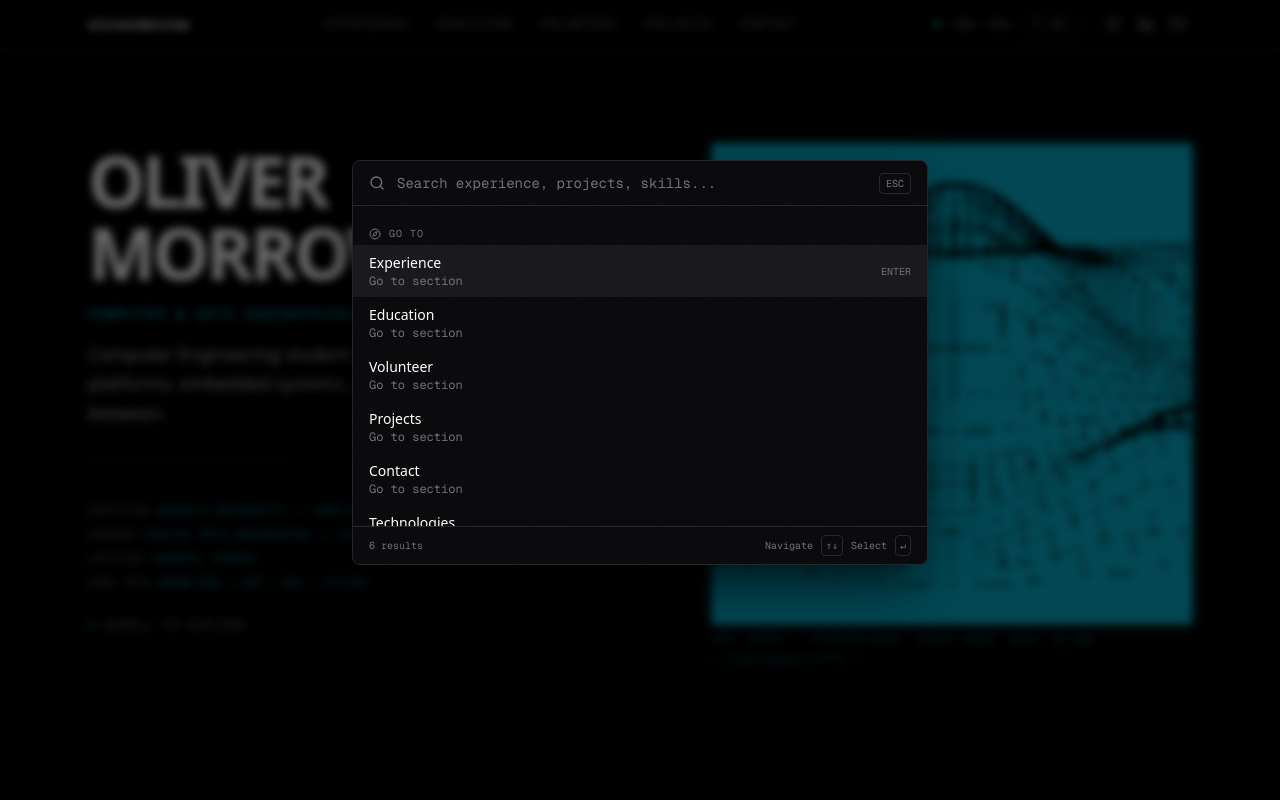
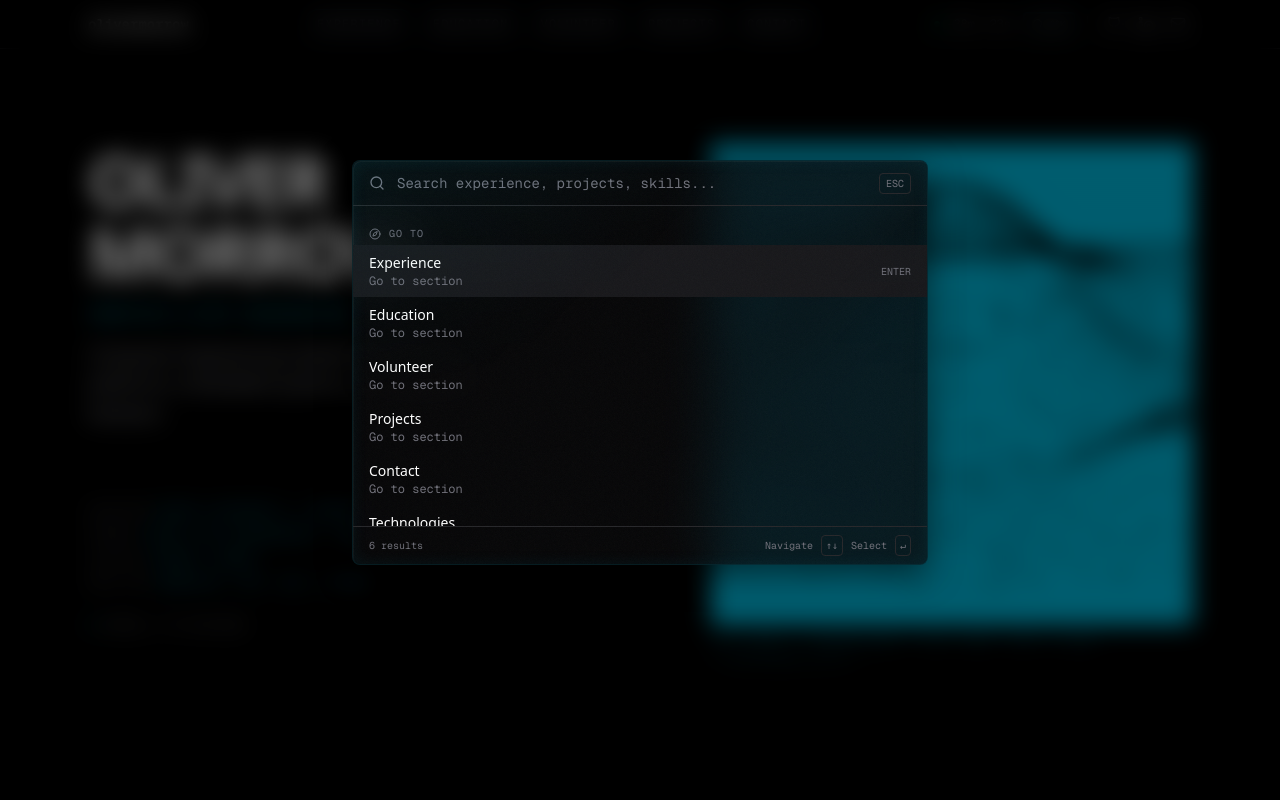
Before and after one commit to oliver-morrow/oliver-morrow-site, a Next.js app: page / in a window 1280 px wide. Both pictures are taken after a click on the button "⌘K". Shown: the top 800 px of the page. Built offline with nearby package versions, Linux system fonts and the light colour scheme.

Commit message:
Implement liquid glass design elements across components

```diff
--- a/src/app/globals.css
+++ b/src/app/globals.css
@@ -24,6 +24,13 @@
   /* Borders */
   --color-border: #27272a;      /* zinc-800 */
   --color-border-hover: rgba(6, 182, 212, 0.5);
+
+  /* Liquid Glass */
+  --color-glass-bg: rgba(9, 9, 11, 0.6);
+  --color-glass-border: rgba(6, 182, 212, 0.12);
+  --color-glass-border-hover: rgba(6, 182, 212, 0.3);
+  --color-glass-specular: rgba(6, 182, 212, 0.08);
+  --color-glass-shine: rgba(255, 255, 255, 0.04);
 }
 
 /* ── Base resets ─────────────────────────────────────────────── */
@@ -79,6 +86,124 @@ section[id] {
   background-size: 128px 128px;
 }
 
+/* ── Liquid Glass material ──────────────────────────────────── */
+
+.glass {
+  background: var(--color-glass-bg);
+  backdrop-filter: blur(16px) saturate(150%);
+  -webkit-backdrop-filter: blur(16px) saturate(150%);
+  border: 1px solid var(--color-glass-border);
+  box-shadow:
+    0 0 20px rgba(6, 182, 212, 0.04),
+    inset 1px 1px 0 var(--color-glass-shine),
+    inset 0 0 12px var(--color-glass-specular);
+  transition: border-color 0.2s ease, box-shadow 0.2s ease;
+}
+
+.glass:hover {
+  border-color: var(--color-glass-border-hover);
+  box-shadow:
+    0 0 30px rgba(6, 182, 212, 0.08),
+    inset 1px 1px 0 rgba(255, 255, 255, 0.06),
+    inset 0 0 16px rgba(6, 182, 212, 0.12);
+}
+
+.glass-heavy {
+  background: rgba(9, 9, 11, 0.8);
+  backdrop-filter: blur(24px) saturate(150%);
+  -webkit-backdrop-filter: blur(24px) saturate(150%);
+  border: 1px solid var(--color-glass-border);
+  box-shadow:
+    0 8px 32px rgba(0, 0, 0, 0.5),
+    inset 1px 1px 0 var(--color-glass-shine),
+    inset 0 0 16px var(--color-glass-specular);
+}
+
+.glass-light {
+  background: rgba(9, 9, 11, 0.5);
+  backdrop-filter: blur(8px) saturate(120%);
+  -webkit-backdrop-filter: blur(8px) saturate(120%);
+  border: 1px solid var(--color-glass-border);
+  box-shadow:
+    inset 1px 1px 0 var(--color-glass-shine),
+    inset 0 0 8px var(--color-glass-specular);
+}
+
+.glass-specular::after {
+  content: "";
+  position: absolute;
+  inset: 0;
+  border-radius: inherit;
+  pointer-events: none;
+  z-index: 1;
+  background: linear-gradient(
+    135deg,
+    rgba(6, 182, 212, 0.08) 0%,
+    transparent 40%,
+    transparent 60%,
+    rgba(6, 182, 212, 0.03) 100%
+  );
+  mask-image: linear-gradient(to bottom, black 0%, transparent 60%);
+  -webkit-mask-image: linear-gradient(to bottom, black 0%, transparent 60%);
+}
+
+.glass-backdrop {
+  background: rgba(0, 0, 0, 0.5);
+  backdrop-filter: blur(12px) saturate(120%);
+  -webkit-backdrop-filter: blur(12px) saturate(120%);
+}
+
+.glass-input {
+  background: rgba(9, 9, 11, 0.4);
+  backdrop-filter: blur(8px);
+  -webkit-backdrop-filter: blur(8px);
+  border: 1px solid var(--color-glass-border);
+  box-shadow: inset 0 0 8px rgba(6, 182, 212, 0.04);
+  transition: border-color 0.15s ease, box-shadow 0.15s ease;
+}
+
+.glass-input:focus {
+  border-color: var(--color-accent);
+  box-shadow:
+    inset 0 0 12px rgba(6, 182, 212, 0.08),
+    0 0 8px rgba(6, 182, 212, 0.1);
+}
+
+@supports not (backdrop-filter: blur(1px)) {
+  .glass,
+  .glass-heavy,
+  .glass-light {
+    background: var(--color-card);
+    border-color: var(--color-border);
+    box-shadow: none;
+  }
+  .glass-backdrop {
+    background: rgba(0, 0, 0, 0.8);
+  }
+  .glass-input {
+    background: var(--color-card);
+  }
+}
+
+@media (prefers-reduced-motion: reduce) {
+  .glass,
+  .glass-heavy,
+  .glass-light {
+    transition: none;
+  }
+}
+
+@media (max-width: 640px) {
+  .glass {
+    backdrop-filter: blur(8px) saturate(120%);
+    -webkit-backdrop-filter: blur(8px) saturate(120%);
+  }
+  .glass-heavy {
+    backdrop-filter: blur(12px) saturate(120%);
+    -webkit-backdrop-filter: blur(12px) saturate(120%);
+  }
+}
+
 /* ── Status indicator pulse ──────────────────────────────────── */
 @keyframes pulse-dot {
   0%,
--- a/src/components/ContactSection.tsx
+++ b/src/components/ContactSection.tsx
@@ -17,10 +17,10 @@ const socialLinks = [
 ];
 
 const inputClasses = cn(
-  "w-full bg-card border border-border rounded-lg px-3 py-2.5",
+  "w-full glass-input rounded-lg px-3 py-2.5",
   "font-mono text-sm text-text-primary placeholder:text-text-muted/40",
-  "outline-none transition-colors duration-150",
-  "focus:border-accent caret-cyan-500",
+  "outline-none",
+  "caret-cyan-500",
 );
 
 export default function ContactSection() {
@@ -149,10 +149,12 @@ export default function ContactSection() {
                 type="submit"
                 disabled={isSubmitting}
                 className={cn(
+                  "relative overflow-hidden",
                   "font-mono text-sm uppercase tracking-widest px-6 py-2.5 rounded-lg",
-                  "border border-accent text-accent font-bold",
+                  "glass-light glass-specular",
+                  "border-glass-border-hover text-accent font-bold",
                   "transition-all duration-150",
-                  "hover:bg-accent/10 hover:shadow-[0_0_12px_rgba(6,182,212,0.3)]",
+                  "hover:border-accent hover:shadow-[0_0_20px_rgba(6,182,212,0.2),inset_0_0_12px_rgba(6,182,212,0.1)]",
                   "active:scale-[0.97]",
                   "disabled:opacity-50 disabled:cursor-not-allowed",
                 )}
--- a/src/components/EducationSection.tsx
+++ b/src/components/EducationSection.tsx
@@ -17,9 +17,8 @@ export default function EducationSection() {
               key={edu.school}
               className={cn(
                 "relative card-noise rounded-lg p-5",
-                "bg-card border border-border",
+                "glass glass-specular",
                 "transition-colors duration-200",
-                "hover:border-border-hover",
               )}
             >
               <div className="relative z-10">
--- a/src/components/ExpandableCard.tsx
+++ b/src/components/ExpandableCard.tsx
@@ -60,7 +60,7 @@ export default function ExpandableCard({
                 {/* Backdrop */}
                 <motion.div
                   key={`backdrop-${id}`}
-                  className="fixed inset-0 z-[60] bg-black/60 backdrop-blur-[4px]"
+                  className="fixed inset-0 z-[60] glass-backdrop"
                   initial={{ opacity: 0 }}
                   animate={{ opacity: 1 }}
                   exit={{ opacity: 0 }}
@@ -73,8 +73,7 @@ export default function ExpandableCard({
                   <motion.div
                     layoutId={`card-${id}`}
                     className={cn(
-                      "relative card-noise rounded-lg",
-                      "bg-card border border-border",
+                      "relative card-noise rounded-lg glass-heavy glass-specular",
                       "w-full max-w-2xl max-h-[80vh] overflow-y-auto",
                       "pointer-events-auto",
                     )}
--- a/src/components/ExperienceSection.tsx
+++ b/src/components/ExperienceSection.tsx
@@ -19,9 +19,8 @@ export default function ExperienceSection() {
               id={`exp-${exp.id}`}
               className={cn(
                 "relative card-noise rounded-lg p-5",
-                "bg-card border border-border",
+                "glass glass-specular",
                 "transition-colors duration-200",
-                "hover:border-border-hover",
               )}
               collapsedContent={
                 <div className="relative z-10">
--- a/src/components/Navbar.tsx
+++ b/src/components/Navbar.tsx
@@ -1,6 +1,7 @@
 "use client";
 
-import { useState, useEffect, useRef } from "react";
+import { useState, useEffect, useRef, useCallback } from "react";
+import { motion } from "framer-motion";
 import { Github, Linkedin, Mail, Search } from "lucide-react";
 import SpotlightSearch from "./SpotlightSearch";
 import { siteConfig } from "@/data/portfolio";
@@ -24,6 +25,8 @@ const socialLinks = [
 
 const BUILD_TIME = Number(process.env.NEXT_PUBLIC_BUILD_TIME) || Date.now();
 
+const DRAG_THRESHOLD = 5;
+
 function formatUptime(ms: number): string {
   const s = Math.floor(ms / 1000);
   const d = Math.floor(s / 86400);
@@ -38,6 +41,8 @@ function formatUptime(ms: number): string {
 export default function Navbar() {
   const [scrolled, setScrolled] = useState(false);
   const uptimeRef = useRef<HTMLSpanElement>(null);
+  const navRef = useRef<HTMLElement>(null);
+  const draggedRef = useRef(false);
 
   useEffect(() => {
     const onScroll = () => setScrolled(window.scrollY > 20);
@@ -57,14 +62,26 @@ export default function Navbar() {
     return () => clearInterval(id);
   }, []);
 
+  const handleNavClick = useCallback(
+    (e: React.MouseEvent, href: string) => {
+      if (draggedRef.current) {
+        e.preventDefault();
+        return;
+      }
+      e.preventDefault();
+      const el = document.querySelector(href);
+      el?.scrollIntoView({ behavior: "smooth" });
+    },
+    [],
+  );
+
   return (
     <header
       className={cn(
         "fixed top-0 left-0 right-0 z-50 transition-all duration-300",
-        "border-b border-border",
         scrolled
-          ? "bg-bg/80 backdrop-blur-md"
-          : "bg-bg/50 backdrop-blur-sm"
+          ? "glass glass-specular"
+          : "bg-bg/30 backdrop-blur-sm border-b border-border/50"
       )}
     >
       <div className="mx-auto max-w-6xl px-4 sm:px-6">
@@ -77,20 +94,50 @@ export default function Navbar() {
             olivermorrow
           </a>
 
-          {/* Center — nav links */}
-          <nav className="hidden md:flex items-center gap-1">
+          {/* Center — draggable glass nav pills */}
+          <nav ref={navRef} className="hidden md:flex items-center gap-1.5">
             {navLinks.map((link) => (
-              <a
+              <motion.a
                 key={link.href}
                 href={link.href}
+                drag
+                dragConstraints={navRef}
+                dragElastic={0.15}
+                dragTransition={{
+                  bounceStiffness: 300,
+                  bounceDamping: 20,
+                }}
+                onDragStart={() => {
+                  draggedRef.current = false;
+                }}
+                onDrag={(_, info) => {
+                  if (
+                    Math.abs(info.offset.x) > DRAG_THRESHOLD ||
+                    Math.abs(info.offset.y) > DRAG_THRESHOLD
+                  ) {
+                    draggedRef.current = true;
+                  }
+                }}
+                onDragEnd={() => {
+                  setTimeout(() => {
+                    draggedRef.current = false;
+                  }, 50);
+                }}
+                onClick={(e) => handleNavClick(e, link.href)}
+                whileTap={{ scale: 0.96 }}
                 className={cn(
-                  "px-3 py-1.5 rounded font-mono text-xs uppercase tracking-widest",
-                  "text-text-muted hover:text-accent hover:bg-accent-glow",
-                  "transition-all duration-200"
+                  "px-3 py-1.5 rounded-full font-mono text-xs uppercase tracking-widest",
+                  "text-text-muted hover:text-accent",
+                  "bg-[rgba(9,9,11,0.4)] border border-glass-specular",
+                  "backdrop-blur-sm",
+                  "hover:border-glass-border-hover hover:bg-[rgba(6,182,212,0.06)]",
+                  "hover:shadow-[0_0_8px_rgba(6,182,212,0.1)]",
+                  "transition-all duration-200",
+                  "cursor-grab active:cursor-grabbing select-none",
                 )}
               >
                 {link.label}
-              </a>
+              </motion.a>
             ))}
           </nav>
 
@@ -107,7 +154,7 @@ export default function Navbar() {
               }
               className={cn(
                 "hidden sm:flex items-center gap-1.5 px-2 py-1 rounded",
-                "border border-border hover:border-border-hover",
+                "glass-light",
                 "font-mono text-[10px] text-text-muted hover:text-accent",
                 "transition-all duration-200",
               )}
--- a/src/components/ProjectGrid.tsx
+++ b/src/components/ProjectGrid.tsx
@@ -20,10 +20,8 @@ export default function ProjectGrid() {
               id={`proj-${project.id}`}
               className={cn(
                 "group relative card-noise rounded-lg",
-                "flex flex-col bg-card",
-                "border border-border",
+                "flex flex-col glass glass-specular",
                 "transition-colors duration-200",
-                "hover:border-border-hover",
                 project.featured && "md:col-span-2",
               )}
               collapsedContent={
--- a/src/components/SpotlightSearch.tsx
+++ b/src/components/SpotlightSearch.tsx
@@ -166,7 +166,7 @@ export default function SpotlightSearch() {
           {/* Backdrop */}
           <motion.div
             key="spotlight-backdrop"
-            className="fixed inset-0 z-[70] bg-black/60 backdrop-blur-[4px]"
+            className="fixed inset-0 z-[70] glass-backdrop"
             initial={{ opacity: 0 }}
             animate={{ opacity: 1 }}
             exit={{ opacity: 0 }}
@@ -181,8 +181,7 @@ export default function SpotlightSearch() {
           >
             <motion.div
               className={cn(
-                "relative card-noise rounded-lg overflow-hidden",
-                "bg-card border border-border",
+                "relative card-noise rounded-lg overflow-hidden glass-heavy glass-specular",
                 "w-full max-w-xl shadow-2xl shadow-black/80",
                 "pointer-events-auto",
               )}
--- a/src/components/TechStack.tsx
+++ b/src/components/TechStack.tsx
@@ -71,7 +71,7 @@ export default function TechStack() {
                 {category.skills.map((skill) => (
                   <span
                     key={skill.name}
-                    className="text-zinc-300 text-sm font-mono px-3 py-1 rounded-full border border-zinc-800 hover:border-cyan-500 hover:text-cyan-500 cursor-help transition-all duration-200"
+                    className="text-zinc-300 text-sm font-mono px-3 py-1 rounded-full bg-[rgba(9,9,11,0.4)] border border-glass-specular backdrop-blur-sm hover:border-accent hover:text-accent hover:bg-[rgba(6,182,212,0.06)] hover:shadow-[0_0_8px_rgba(6,182,212,0.1)] cursor-help transition-all duration-200"
                     onMouseEnter={(e) => handleMouseEnter(e, skill)}
                     onMouseMove={handleMouseMove}
                     onMouseLeave={handleMouseLeave}
@@ -87,7 +87,7 @@ export default function TechStack() {
         {/* Inspection tooltip — positioned imperatively to avoid re-renders */}
         <div
           ref={tooltipRef}
-          className="pointer-events-none absolute z-50 bg-black border border-cyan-500/50 rounded px-3 py-2 shadow-2xl shadow-cyan-900/20"
+          className="pointer-events-none absolute z-50 glass-light rounded-md px-3 py-2 shadow-[0_4px_20px_rgba(0,0,0,0.5),0_0_8px_rgba(6,182,212,0.1)]"
           style={{ display: "none" }}
         >
           {activeSkill && (
--- a/src/components/VolunteerSection.tsx
+++ b/src/components/VolunteerSection.tsx
@@ -19,9 +19,8 @@ export default function VolunteerSection() {
               id={`vol-${vol.id}`}
               className={cn(
                 "relative card-noise rounded-lg p-5",
-                "bg-card border border-border",
+                "glass glass-specular",
                 "transition-colors duration-200",
-                "hover:border-border-hover",
               )}
               collapsedContent={
                 <div className="relative z-10">
```
